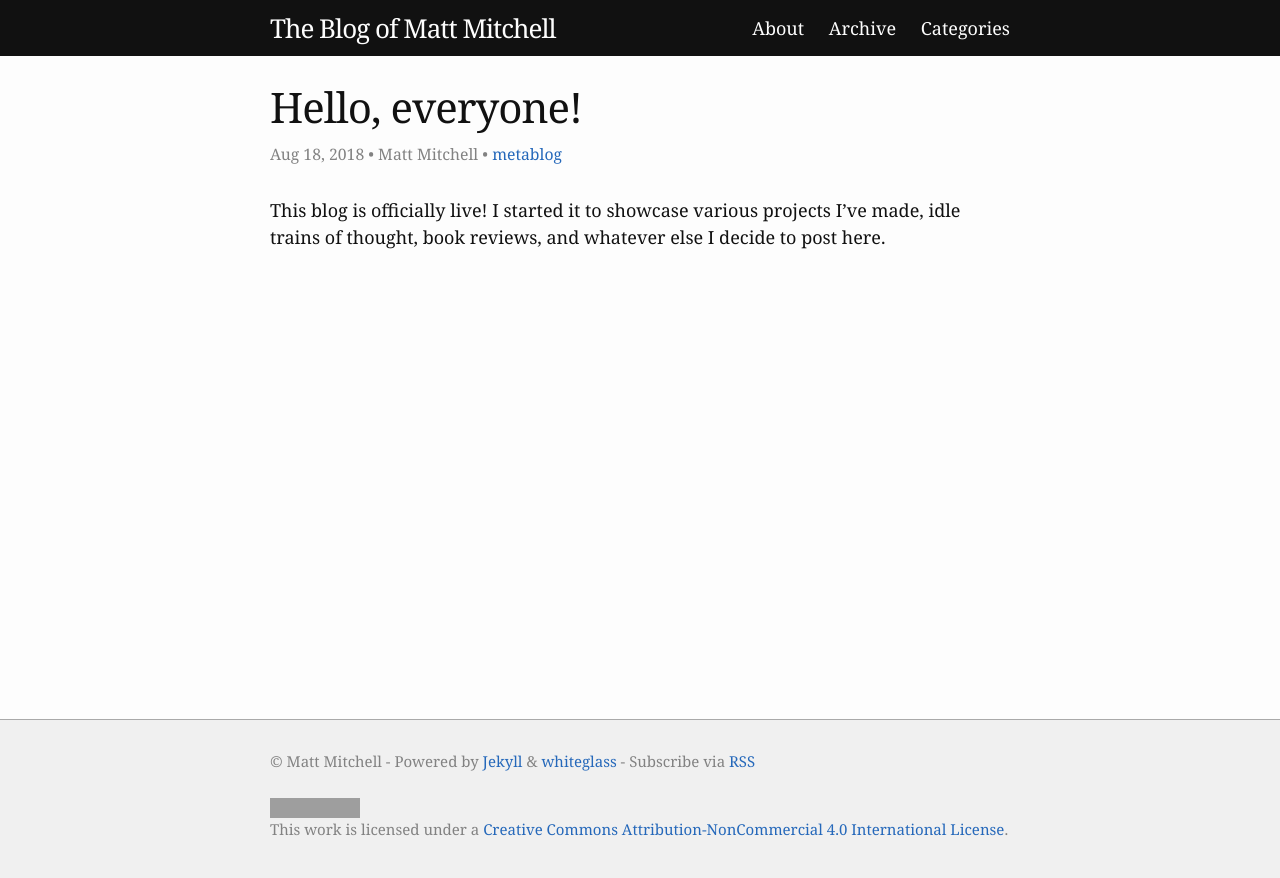
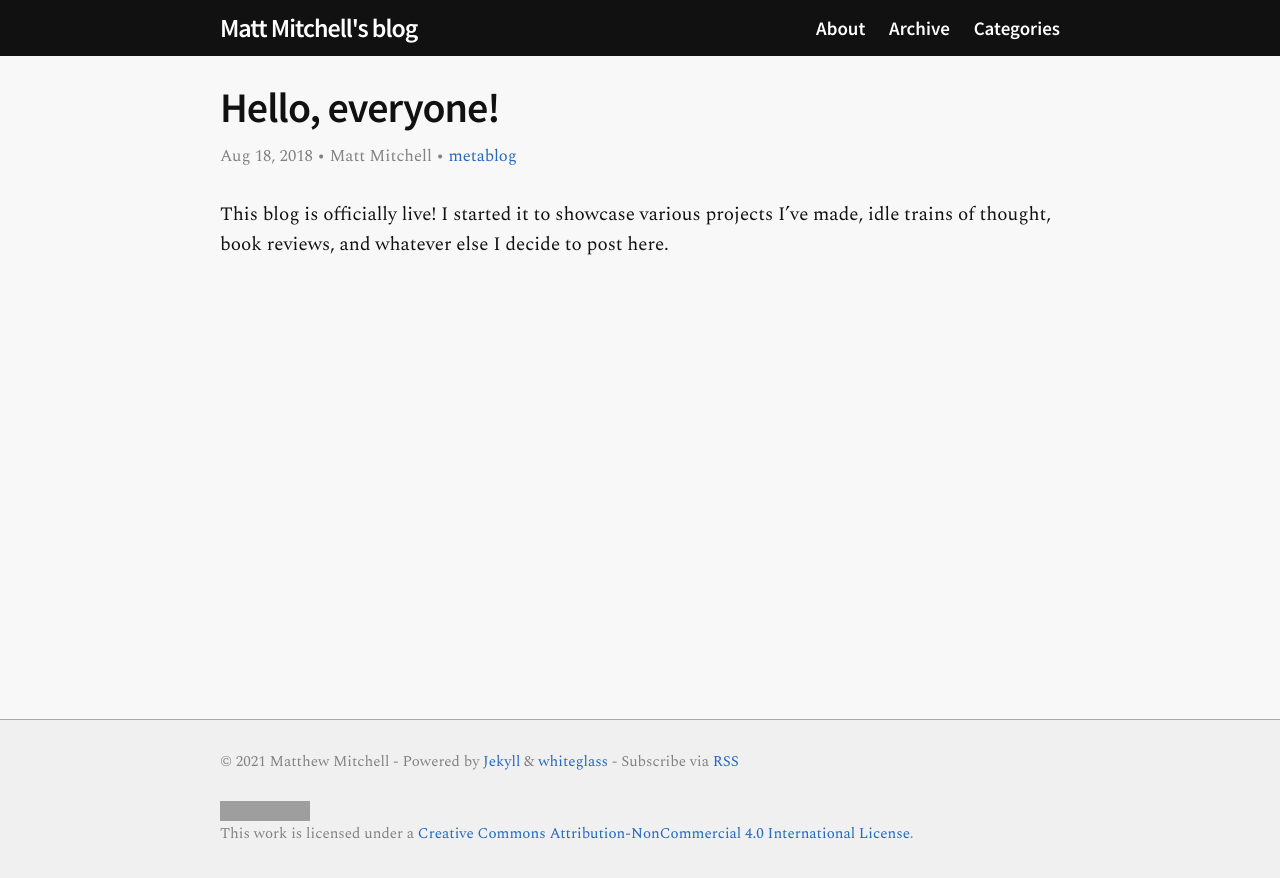
Before and after one commit to matt2718/matt2718.github.io, a Jekyll site: the page built from index.html, in a window 1280 px wide. Shown: the top 878 px of the page. Built offline with Jekyll 4.4.1, drawn with Linux system fonts in a browser that asks for light colours; the list of posts is cut into pages by our own code; grey boxes are pictures that could not be loaded.

Commit message:
font tweaks

```diff
--- a/_config.yml
+++ b/_config.yml
@@ -1,6 +1,6 @@
-title: The Blog of Matt Mitchell
+title: Matt Mitchell's blog
 author: Matt Mitchell
-description: A haphazard collection of thoughts, writings, and projects.
+description: A collection of thoughts on different things
 remote-theme: yous/whiteglass
 
 permalink: /:year/:month/:day/:title/
--- a/_includes/fonts.html
+++ b/_includes/fonts.html
@@ -1,2 +1,3 @@
+<link rel="preconnect" href="https://fonts.googleapis.com">
 <link rel="preconnect" href="https://fonts.gstatic.com" crossorigin>
-<link href="https://fonts.googleapis.com/css?family=Bitter:400,400i,700" rel="stylesheet">
+<link href="https://fonts.googleapis.com/css2?family=Source+Sans+Pro:ital,wght@0,400;0,600;0,700;1,400;1,600;1,700&family=Spectral:ital,wght@0,300;0,400;0,600;0,700;1,300;1,400;1,600;1,700&display=swap" rel="stylesheet">
--- a/_includes/footer_content.html
+++ b/_includes/footer_content.html
@@ -2,7 +2,7 @@
 {% if site.feed and site.feed.path %}
   {% assign feed_path = site.feed.path %}
 {% endif %}
-&copy; {{ site.author }} - Powered by <a href="https://jekyllrb.com">Jekyll</a> &amp; <a href="https://github.com/yous/whiteglass">whiteglass</a> - Subscribe via <a href="{{ feed_path | absolute_url }}">RSS</a>
+&copy; {{ 'now' | date: "%Y" }} Matthew Mitchell - Powered by <a href="https://jekyllrb.com">Jekyll</a> &amp; <a href="https://github.com/yous/whiteglass">whiteglass</a> - Subscribe via <a href="{{ feed_path | absolute_url }}">RSS</a>
 
 <br />
 <br />
--- a/assets/main.scss
+++ b/assets/main.scss
@@ -5,17 +5,18 @@
 
 // Our variables
 //$base-font-family: Bitter, "Apple SD Gothic Neo", AppleGothic, NanumBarunGothic, "Malgun Gothic", Dotum, sans-serif;
-$base-font-family: Georgia, serif;
+$base-font-family: Spectral, Georgia, serif;
 $monospace-font-family: Monaco, Menlo, Consolas, "Courier New", DotumChe, monospace;
-$base-font-size:   18px;
+$sans-font-family: "Source Sans Pro", Verdana, sans-serif;
+$base-font-size:   19px;
 $base-font-weight: 400;
 $small-font-size:  $base-font-size * 0.875;
-$base-line-height: 1.5;
+$base-line-height: 1.6;
 
 $spacing-unit:     30px;
 
 $text-color:       #111;
-$background-color: #fdfdfd;
+$background-color: #f8f8f8;
 $brand-color:      #2568ba;
 
 $grey-color:       #828282;
@@ -23,12 +24,12 @@ $grey-color-light: lighten($grey-color, 40%);
 $grey-color-dark:  darken($grey-color, 25%);
 
 // Width of the content area
-$content-width:    800px;
+$content-width:    900px;
 
 $on-palm:          600px;
 $on-laptop:        800px;
 
-$header-text-color: #fdfdfd;
+$header-text-color: #fff;
 $header-color:      #111;
 
 $border-bg-color:   #666;
@@ -53,11 +54,14 @@ $border-bg-color:   #666;
 @import "whiteglass";
 
 .site-header {
+    font-family: $sans-font-family;
     background-color: $header-color;
+    font-weight: 600;
 }
 
 .site-title {
-//    font-weight: bold;
+    font-family: $sans-font-family;
+    font-weight: 600;
     &,
     &:visited,
     &:hover {
@@ -70,6 +74,11 @@ $border-bg-color:   #666;
   .page-link {
       color: $header-text-color;
   }
+}
+
+.post-title {
+    font-family: $sans-font-family;
+    font-weight: 600;
 }
 
 .page-content {
@@ -86,6 +95,7 @@ $border-bg-color:   #666;
 .page-heading {
     @extend .post-title;
 }
+
 /*
 .page-content {
     background-color: $border-bg-color;
```
